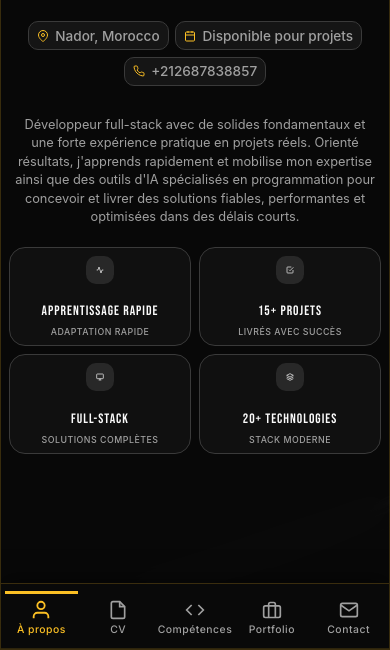
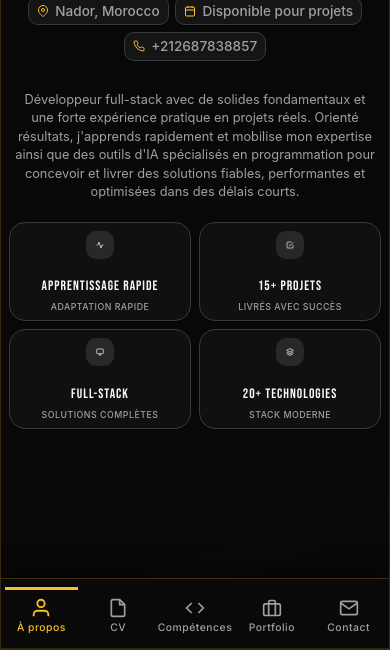
Before and after one commit to B4drEddine0/portfolio-2026, a website built with Vite: page index.html in a window 390 px wide. Shown: the part 194-844 px from the top of the page. Built offline with nearby package versions, Linux system fonts and the light colour scheme.

Commit message:
Optimize About and Resume sections for mobile fit

```diff
--- a/src/style.css
+++ b/src/style.css
@@ -1905,15 +1905,17 @@ body::before {
     display: flex;
     justify-content: space-around;
     align-items: center;
-    padding: 0.5rem;
+    padding: 0.65rem 0.5rem;
+    padding-bottom: max(0.65rem, env(safe-area-inset-bottom));
     gap: 0.25rem;
-    background: rgba(10, 10, 10, 0.95);
+    background: rgba(10, 10, 10, 0.98);
     backdrop-filter: blur(20px);
     border-top: 1px solid rgba(251, 191, 36, 0.2);
     box-shadow: 0 -4px 20px rgba(0, 0, 0, 0.5);
     overflow-x: auto;
     -webkit-overflow-scrolling: touch;
     scrollbar-width: none;
+    min-height: 70px;
   }
 
   .tab-nav::-webkit-scrollbar {
@@ -2034,12 +2036,12 @@ body::before {
     padding: 1rem;
     overflow-y: auto;
     overflow-x: hidden;
-    height: calc(100vh - 70px);
+    height: calc(100vh - 90px);
     flex: 1;
   }
 
   .content-container {
-    height: calc(100vh - 70px);
+    height: calc(100vh - 90px);
     overflow-y: auto;
     overflow-x: hidden;
     border-radius: 0;
@@ -2334,12 +2336,14 @@ body::before {
 
   /* Smaller tab buttons on small phones */
   .tab-nav {
-    padding: 0.4rem 0.25rem;
+    padding: 0.5rem 0.25rem;
+    padding-bottom: max(0.5rem, env(safe-area-inset-bottom));
+    min-height: 65px;
   }
 
   .tab-btn {
     min-width: 55px;
-    padding: 0.4rem 0.2rem;
+    padding: 0.45rem 0.2rem;
     font-size: 0.65rem;
     gap: 0.2rem;
   }
@@ -2356,11 +2360,12 @@ body::before {
 
   .tab-content {
     padding: 0.75rem;
-    height: calc(100vh - 100px);
+    height: calc(100vh - 120px);
   }
 
   .content-container {
     border-radius: 0;
+    height: calc(100vh - 120px);
   }
 
   /* About section - small phones */
```
